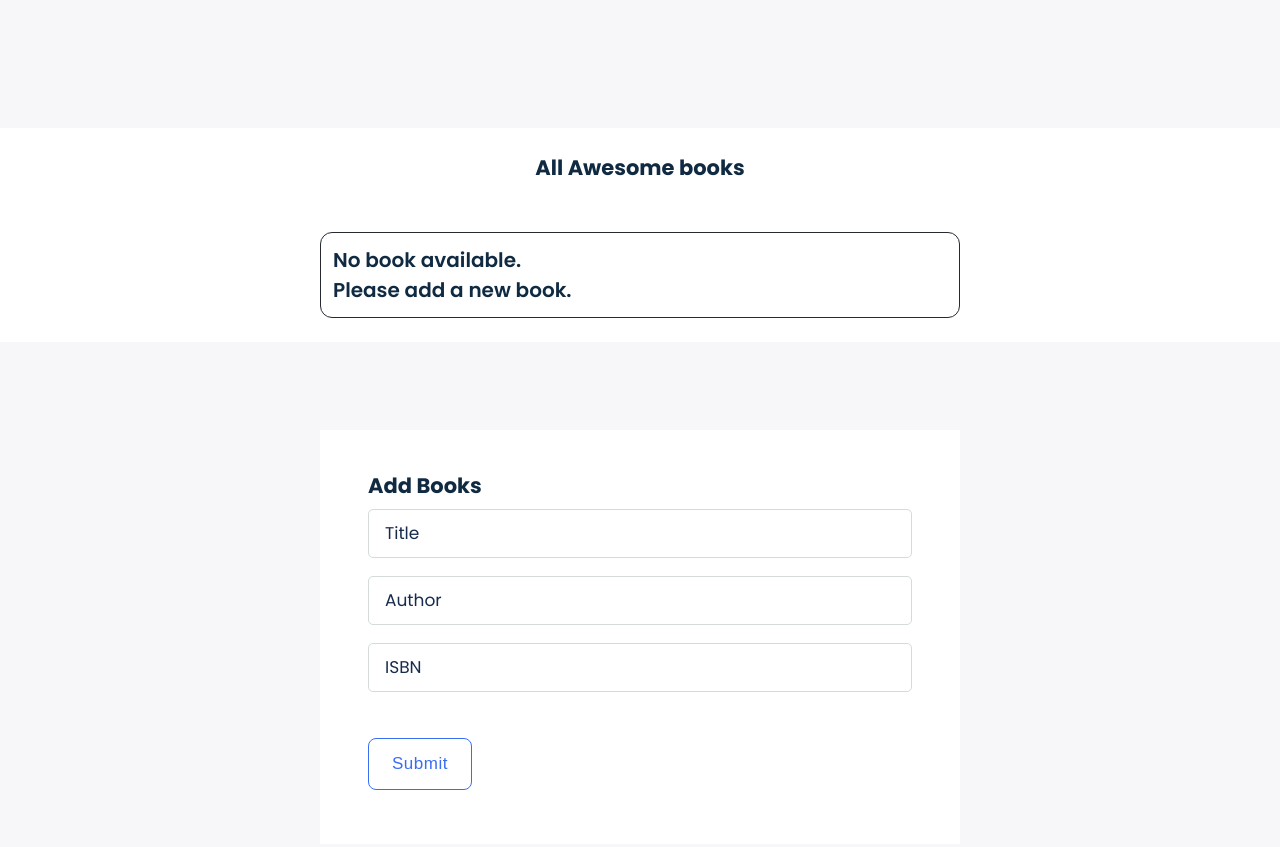
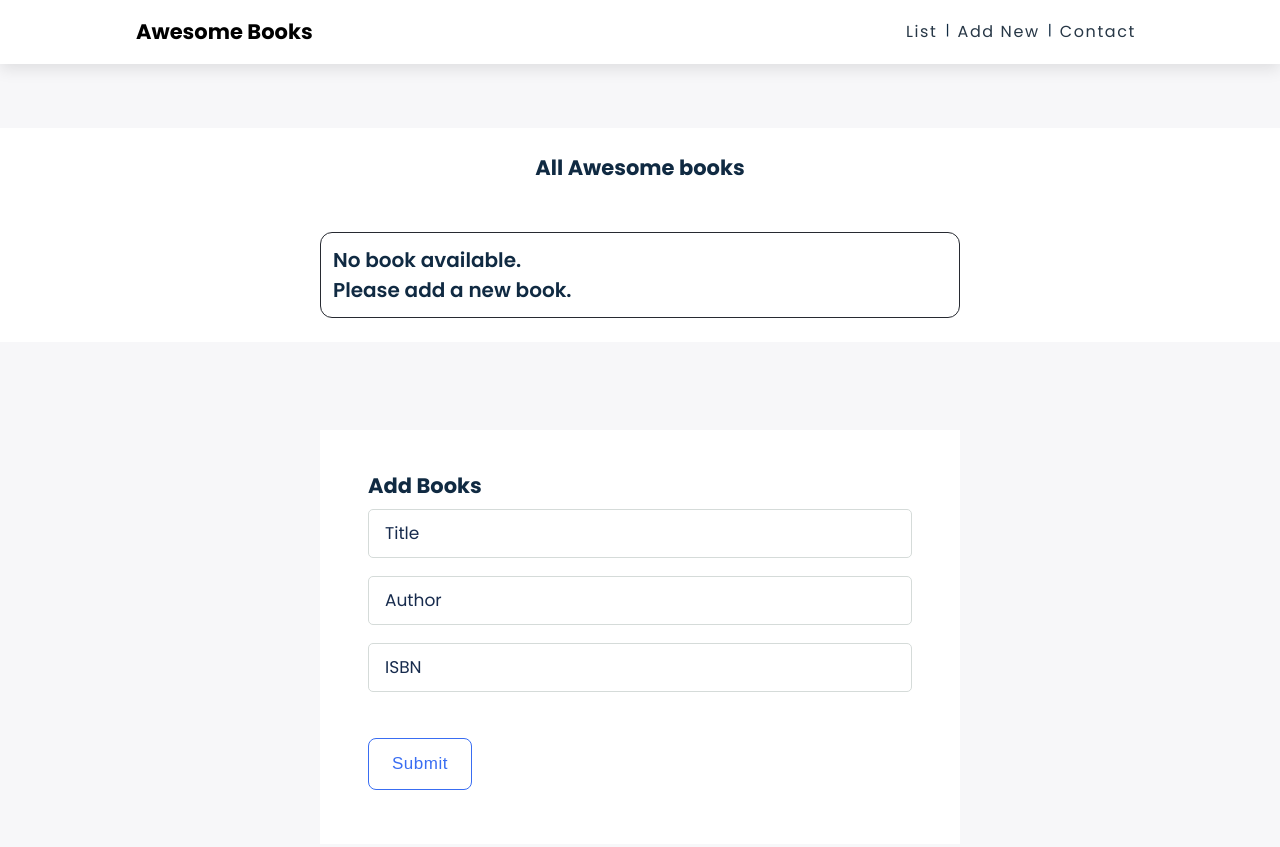
Before and after one commit to belaymit/Awesome-books, a plain HTML site: page index.html in a window 1280 px wide. Shown: the top 847 px of the page. Drawn offline with Linux system fonts and the light colour scheme.

Commit message:
refarctored the home page

```diff
--- a/index.html
+++ b/index.html
@@ -23,7 +23,7 @@
     <title>Awesome books: plain JavaScript with objects</title>
   </head>
   <body>
-    <!-- <header class="header">
+    <header class="header">
       <nav>
         <div class="nav-center">
           <div class="nav-header">
@@ -38,22 +38,23 @@
             </div>
           </div>
           <ul class="links">
-            <li class="home"><a href="#">Home</a></li><span>|</span>
-            <li class="projects"><a href="booklist.html">List</a></li><span>|</span>
-            <li class="about"><a href="#join">Contact</a></li>
+            <li id="nav-booklist"><a href="#bookList">List</a></li><span>|</span>
+            <li id="nav-add"><a href="#addNewBook">Add New</a></li><span>|</span>
+            <li id="nav-contact"><a href="#contact">Contact</a></li>
           </ul>
         </div>
       </nav>
-    </header> -->
-
-    <section class="container">
+    </header>
+  <!-- Book List section -->
+    <section class="container" id="bookList">
       <div class="book-container">
         <h1>All Awesome books</h1>
         <div class="all-books-container">
         </div>
       </div>
     </section>
-    <section class="container">
+    <!-- ADD NEW BOOK -->
+    <section class="container hidden" id="addNewBook">
       <div class="form-container">
         <h1>Add Books</h1>
         <form id="book-form" class="book-form" method="post">
@@ -97,7 +98,7 @@
       </div>
     </section>
     <!-- FOOTER SECTION -->
-    <footer class="footer">
+    <section class="footer hidden" id="contact">
       <div class="footer-container">
         <div class="footer-logo">
           <img src="./Images/murple_logo.png" alt="conference-logo" />
@@ -107,7 +108,7 @@
           <p>Lorem ipsum dolor sit amet consectetur adipisicing elit.</p>
         </div>
       </div>
-    </footer>
+    </section>
     <script src="./js/main.js"></script>
   </body>
 </html>
```
